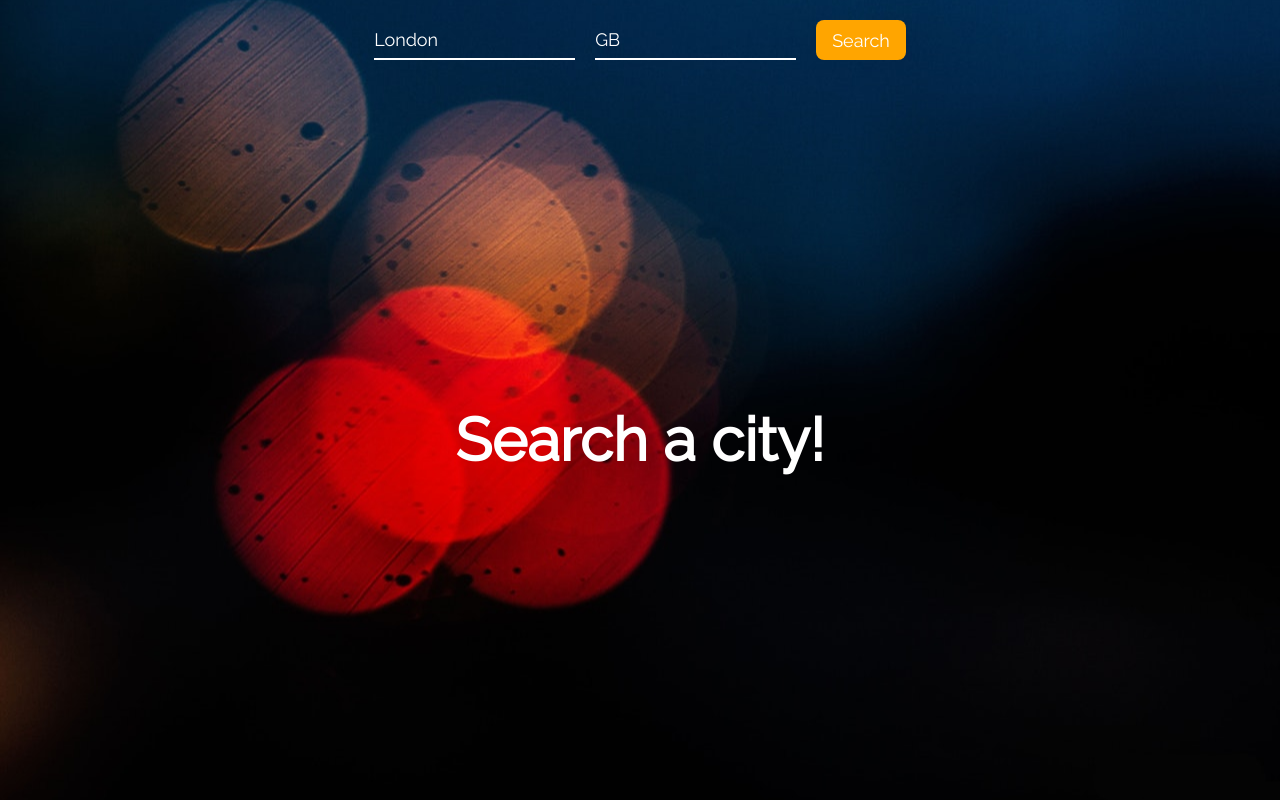
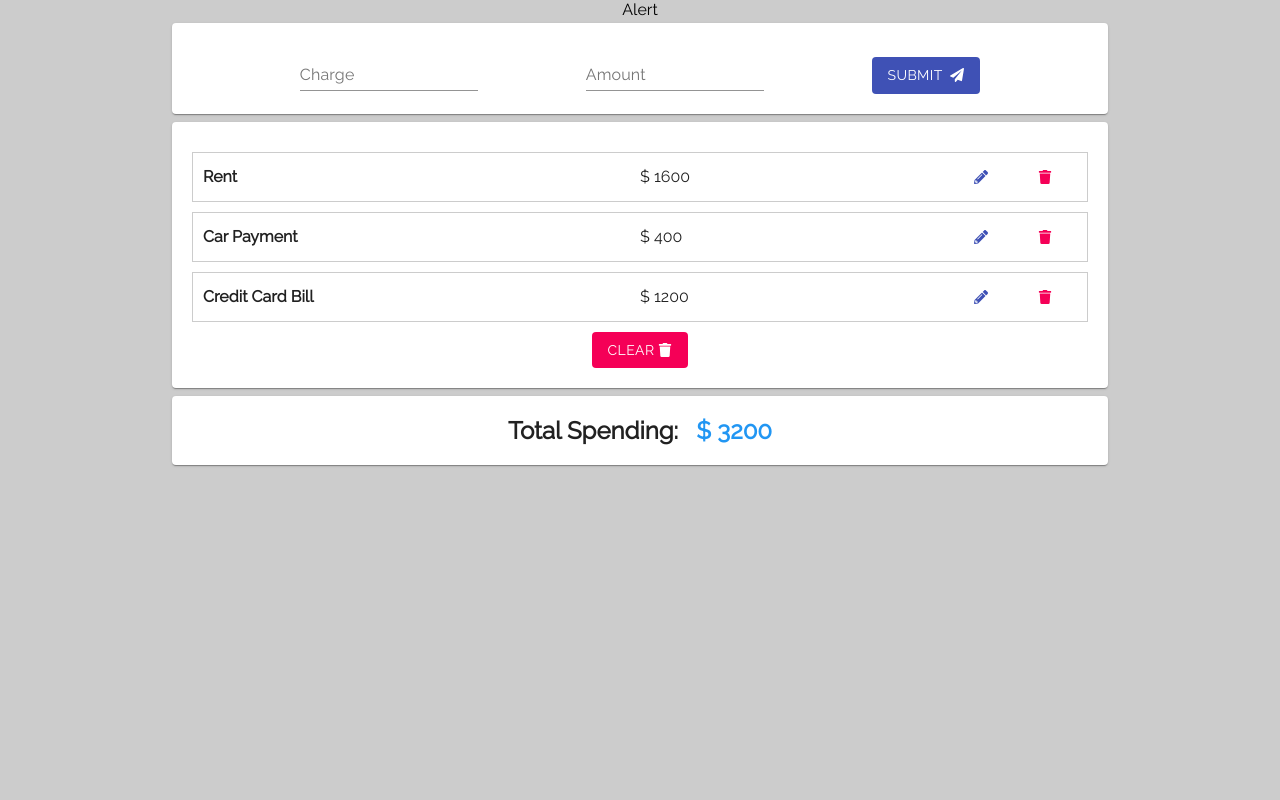
Before and after one commit to RylanZhou/react-projects, a React (Create React App) app: page / in a window 1280 px wide. Built offline with nearby package versions, Linux system fonts and the light colour scheme.

Commit message:
Budget Calculator App Part I

```diff
--- a/package.json
+++ b/package.json
@@ -40,6 +40,7 @@
     "eslint-plugin-react": "^7.17.0",
     "express": "^4.17.1",
     "node-sass": "^4.13.0",
-    "socket.io": "^2.3.0"
+    "socket.io": "^2.3.0",
+    "uuid": "^3.4.0"
   }
 }
--- a/src/App.js
+++ b/src/App.js
@@ -5,17 +5,12 @@ import React from 'react'
 // import BeachResort from './Beach Resort Page/index'
 // import { RoomProvider } from './Beach Resort Page/Context'
 // import ChatApp from './Chat App'
-import WeatherApp from './Weather App'
-
-// function App() {
-//   return (
-//     <Quiz />
-//   )
-// }
+// import WeatherApp from './Weather App'
+import BudgetCalculator from './Budget Calculator App'
 
 function App() {
   return (
-    <WeatherApp />
+    <BudgetCalculator />
   )
 }
 
--- /dev/null
+++ b/src/Budget Calculator App/components/Alert.js
@@ -0,0 +1,9 @@
+import React from 'react'
+
+export default function Alert() {
+  return (
+    <div>
+      Alert
+    </div>
+  )
+}
--- /dev/null
+++ b/src/Budget Calculator App/components/ExpenseForm.js
@@ -0,0 +1,46 @@
+import React, { useState } from 'react'
+import PropTypes from 'prop-types'
+
+import { TextField, Button } from '@material-ui/core'
+import { FaPaperPlane } from 'react-icons/fa'
+
+export default function ExpenseForm(props) {
+  const [charge, setCharge] = useState(props.expense.charge || '')
+  const [amount, setAmount] = useState(props.expense.amount || '')
+
+  const handleSubmit = (e) => {
+    e.preventDefault()
+    props.handleSubmit(charge, amount)
+  }
+
+  return (
+    <form className="expense-form" onSubmit={handleSubmit}>
+      <TextField
+        label="Charge"
+        name="charge"
+        value={charge}
+        onChange={(e) => setCharge(e.target.value)}
+        placeholder="e.g. Rent" />
+      <TextField
+        label="Amount"
+        name="amount"
+        type="number"
+        value={amount}
+        onChange={(e) => setAmount(e.target.value)}
+        placeholder="e.g. 100" />
+      <Button
+        color="primary"
+        variant="contained"
+        disableElevation
+        type="submit">
+        Submit &nbsp;
+        <FaPaperPlane />
+      </Button>
+    </form>
+  )
+}
+
+ExpenseForm.propTypes = {
+  expense: PropTypes.object,
+  handleSubmit: PropTypes.func
+}
--- /dev/null
+++ b/src/Budget Calculator App/components/ExpenseItem.js
@@ -0,0 +1,25 @@
+import React from 'react'
+import PropTypes from 'prop-types'
+
+import { Button } from '@material-ui/core'
+import { FaPencilAlt, FaTrash } from 'react-icons/fa'
+
+export default function ExpenseItem({ charge, amount }) {
+  return (
+    <li className="expense-item">
+      <span className="charge">{charge}</span>
+      <span className="amount">$ {amount}</span>
+      <Button color="primary">
+        <FaPencilAlt />
+      </Button>
+      <Button color="secondary">
+        <FaTrash />
+      </Button>
+    </li>
+  )
+}
+
+ExpenseItem.propTypes = {
+  charge: PropTypes.string,
+  amount: PropTypes.number
+}
--- /dev/null
+++ b/src/Budget Calculator App/components/ExpenseList.js
@@ -0,0 +1,28 @@
+import React from 'react'
+import PropTypes from 'prop-types'
+
+import { Button } from '@material-ui/core'
+import { FaTrash } from 'react-icons/fa'
+
+import ExpenseItem from './ExpenseItem'
+
+export default function ExpenseList({ expenses }) {
+  return (
+    <div className="expense-list">
+      <ul className="list">
+        {expenses.map(each => (
+          <ExpenseItem key={each.id} {...each} />
+        ))}
+      </ul>
+      {expenses.length && (
+        <Button color="secondary" variant="contained" disableElevation>
+          Clear&nbsp;<FaTrash />
+        </Button>
+      )}
+    </div>
+  )
+}
+
+ExpenseList.propTypes = {
+  expenses: PropTypes.array
+}
--- /dev/null
+++ b/src/Budget Calculator App/index.js
@@ -0,0 +1,48 @@
+import React, { useState } from 'react'
+
+import { Card } from '@material-ui/core'
+
+import Alert from './components/Alert'
+import ExpenseList from './components/ExpenseList'
+import ExpenseForm from './components/ExpenseForm'
+
+import mockExpensesData from './mock'
+
+import './style.scss'
+
+function calculateTotal(expenses) {
+  return expenses.reduce(
+    (accumulate, currentItem) => accumulate + currentItem.amount, 0
+  )
+}
+
+export default function BudgetCalculator() {
+  // React.useState(initState)
+  // Returns an array containing two elements: [Origin, Update Function]
+  const [expenses, setExpenses] = useState(mockExpensesData)
+  const [pendingExpense, setPendingExpense] = useState()
+
+  const handleSubmit = (charge, amount) => {
+    console.log(charge, amount)
+  }
+
+  return (
+    <div className="page-container">
+      <Alert />
+      <Card className="card">
+        <ExpenseForm
+          expense={pendingExpense || {}}
+          handleSubmit={handleSubmit}
+        />
+      </Card>
+      <Card className="card">
+        <ExpenseList expenses={expenses} />
+      </Card>
+      <Card className="card">
+        <h1 className="total">
+          Total Spending: &nbsp; <span>$ {calculateTotal(expenses)}</span>
+        </h1>
+      </Card>
+    </div>
+  )
+}
--- /dev/null
+++ b/src/Budget Calculator App/mock.js
@@ -0,0 +1,21 @@
+import uuid from 'uuid/v4'
+
+const expensesData = [
+  {
+    id: uuid(),
+    charge: 'rent',
+    amount: 1600
+  },
+  {
+    id: uuid(),
+    charge: 'car payment',
+    amount: 400
+  },
+  {
+    id: uuid(),
+    charge: 'credit card bill',
+    amount: 1200
+  }
+]
+
+export default expensesData
--- /dev/null
+++ b/src/Budget Calculator App/style.scss
@@ -0,0 +1,71 @@
+@import url("https://fonts.googleapis.com/css?family=Raleway");
+
+* {
+  margin: 0;
+  padding: 0;
+  font-family: 'Raleway', sans-serif !important;
+}
+
+.page-container {
+  display: flex;
+  flex-direction: column;
+  align-items: center;
+  height: 100vh;
+  background-color: #ccc;
+
+  .card {
+    width: 70%;
+    min-width: 400px;
+    margin: 4px 0;
+    padding: 20px;
+    text-align: center;
+    overflow-y: auto;
+
+    .expense-form {
+      display: flex;
+      justify-content: space-evenly;
+      align-items: baseline;
+    }
+
+    .expense-list {
+      display: flex;
+      flex-direction: column;
+      align-items: center;
+
+      .list {
+        width: 100%;
+        list-style: none;
+
+        .expense-item {
+          display: flex;
+          align-items: center;
+          height: 48px;
+          margin: 10px 0;
+          padding: 0 10px;
+          border: 1px solid #ccc;
+
+          .charge {
+            width: 50%;
+            min-width: 200px;
+            text-align: left;
+            text-transform: capitalize;
+            font-weight: bold;
+          }
+
+          .amount {
+            flex: 1;
+            text-align: left;
+          }
+        }
+      }
+    }
+
+    .total {
+      font-size: 24px;
+
+      span {
+        color: #2196f3;
+      }
+    }
+  }
+}
```
Also changed, not shown: 1 other file (tests, documents, lock files or other folders).
